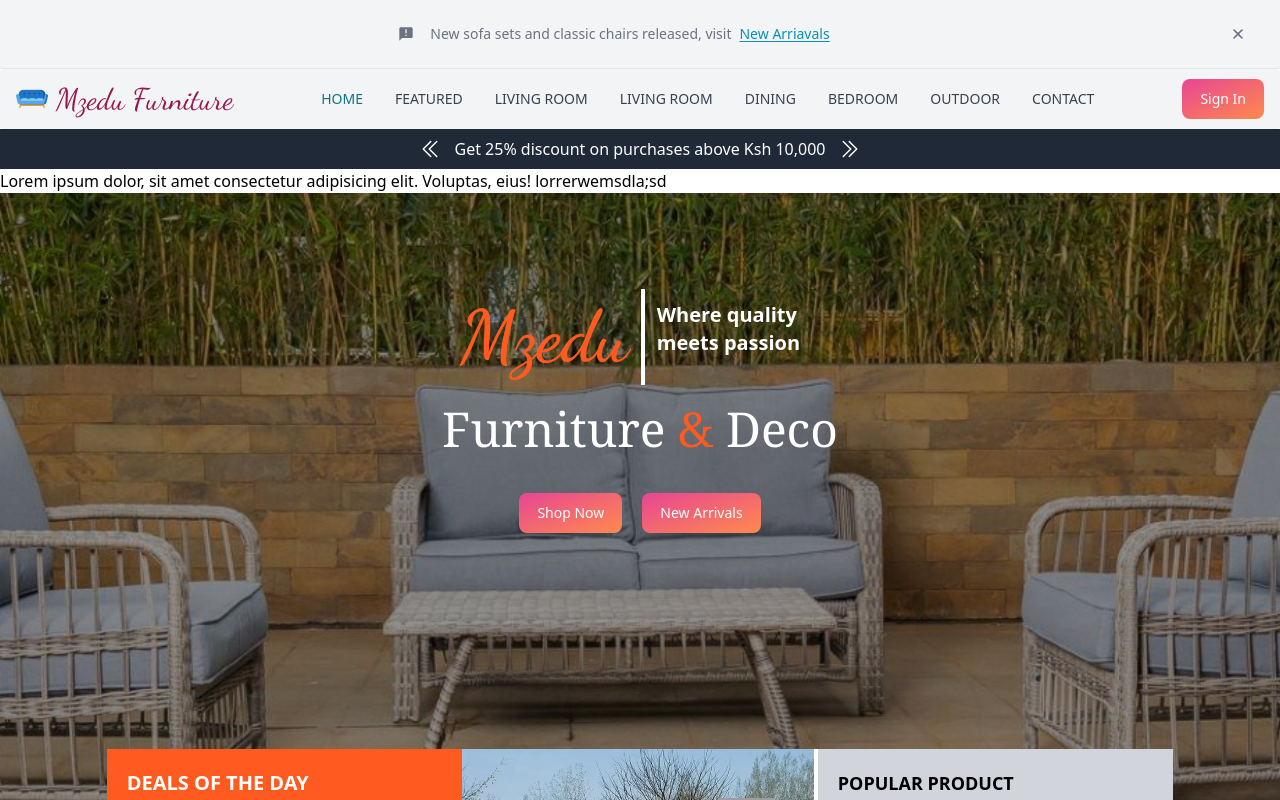
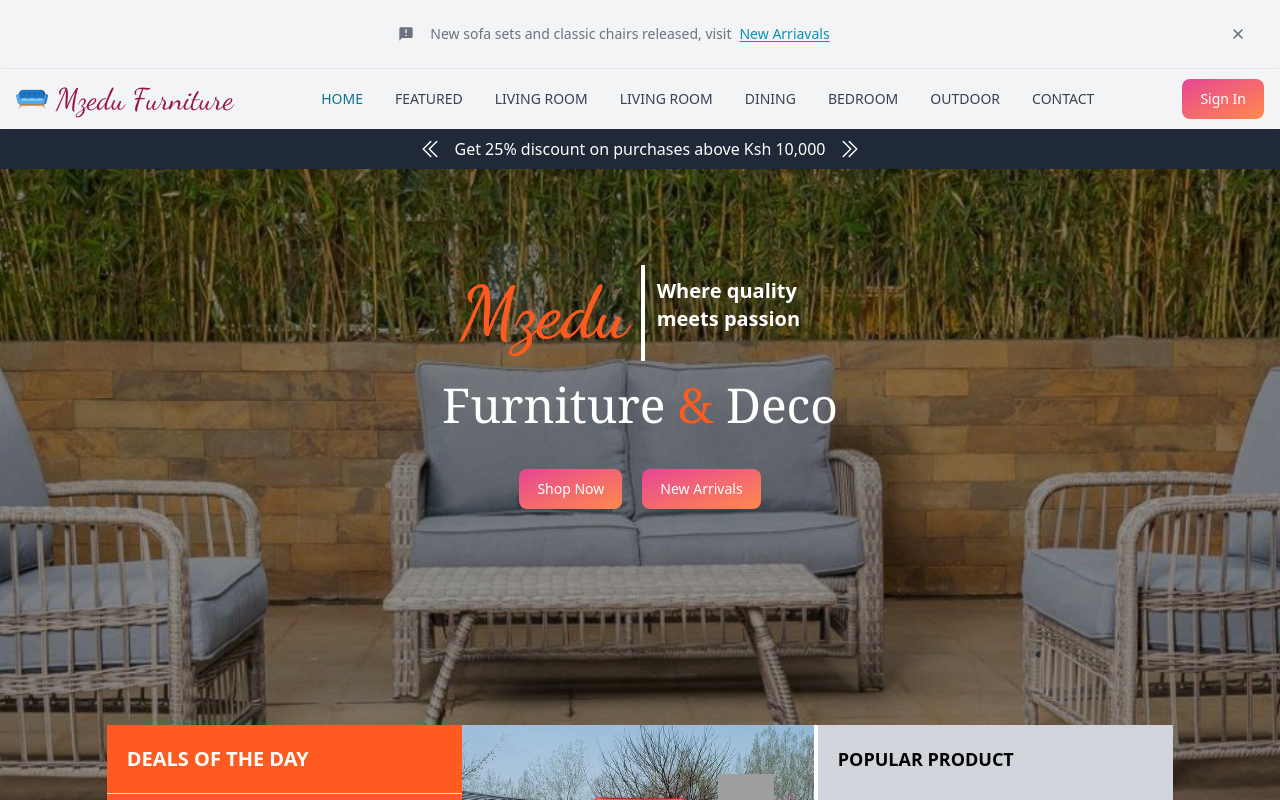
Before and after one commit to WilfredMutwiri/mzedu-furniture, a React (Vite) app in the folder frontend/mzedu-furnitures/: page / in a window 1280 px wide. Shown: the top 800 px of the page. Built offline with nearby package versions, Linux system fonts and the light colour scheme; grey boxes are pictures that could not be loaded.

Commit message:
remove lorem

```diff
--- a/frontend/mzedu-furnitures/src/pages/Home.jsx
+++ b/frontend/mzedu-furnitures/src/pages/Home.jsx
@@ -162,10 +162,6 @@ export default function Home() {
         }
   return (
     <div >
-      <h2>
-        Lorem ipsum dolor, sit amet consectetur adipisicing elit. Voluptas, eius!
-        lorrerwemsdla;sd
-      </h2>
       <div className='max-w-[1400px] h-[780px] w-full m-auto'>
       <div style={{backgroundImage:`url(${images[currentImage]})`}} className='bg w-full h-full bg-cover bg-center duration-500'>
         <div className='pt-16 md:pt-24'>
```
